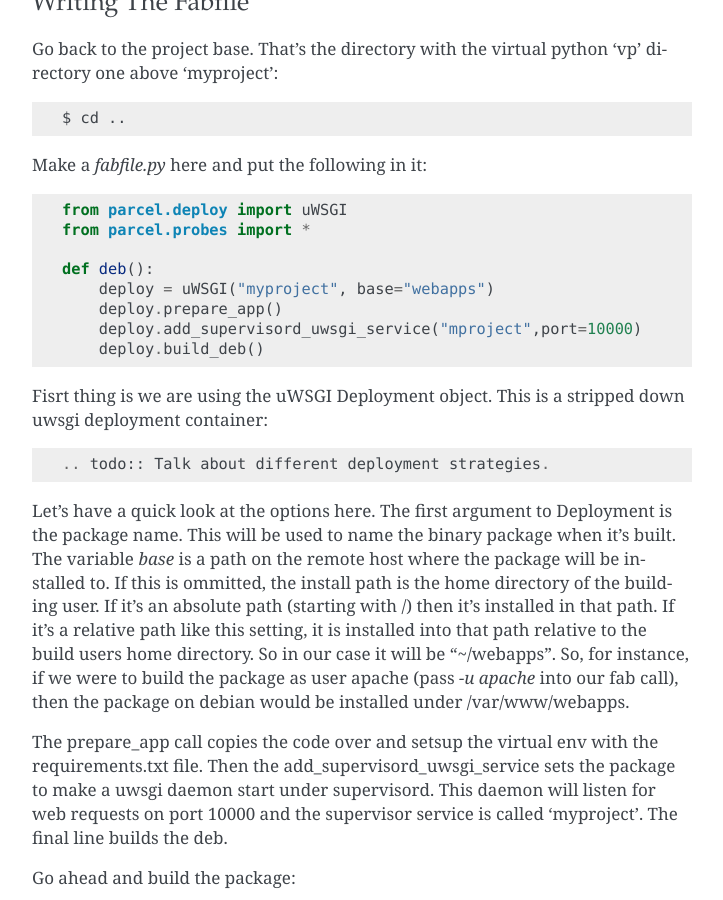
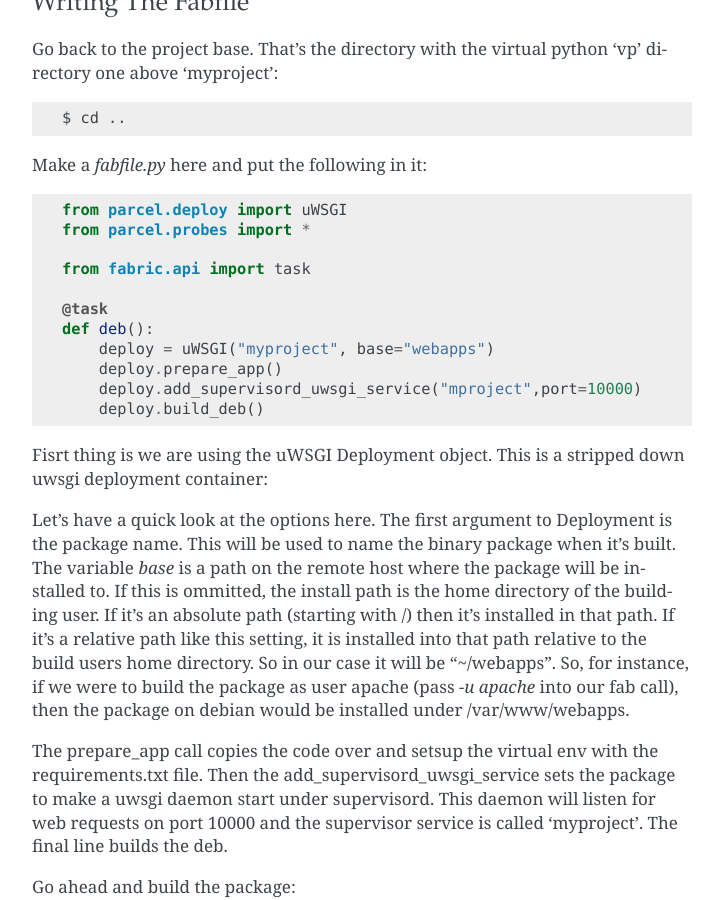
Before and after one commit to phspagiari/parcel, a Sphinx documentation site: the page built from docs/user/tutorial.rst, in a window 1280 px wide and 900 px high, scrolled down 826 px. Shown: the whole window, without its empty margins (388-1111 px from the left). Built offline with Sphinx 7.4.7, drawn with Linux system fonts in a browser that asks for light colours.

Commit message:
update tutorial for task code

```diff
--- a/docs/user/tutorial.rst
+++ b/docs/user/tutorial.rst
@@ -42,6 +42,9 @@ Make a `fabfile.py` here and put the following in it::
     from parcel.deploy import uWSGI
     from parcel.probes import *
 
+    from fabric.api import task
+
+    @task
     def deb():
         deploy = uWSGI("myproject", base="webapps")
         deploy.prepare_app()
@@ -49,8 +52,6 @@ Make a `fabfile.py` here and put the following in it::
         deploy.build_deb()
 
 Fisrt thing is we are using the uWSGI Deployment object. This is a stripped down uwsgi deployment container::
-
-    .. todo:: Talk about different deployment strategies.
 
 Let's have a quick look at the options here. The first argument to Deployment is the package name. This will be used to
 name the binary package when it's built. The variable `base` is a path on the remote host where the package will be installed to. If this
```
